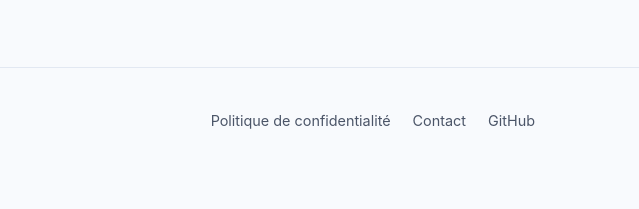
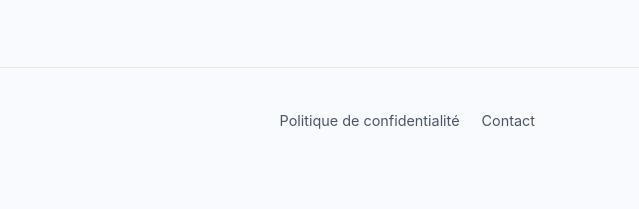
Before and after one commit to Nkonshu/insightdata-landing, a plain HTML site: page index.html in a window 1280 px wide. Shown: the part 3379-3588 px from the top of the page, 641-1280 px from the left. Drawn offline with Linux system fonts and the light colour scheme.

Commit message:
Remove GitHub link from footer

```diff
--- a/index.html
+++ b/index.html
@@ -566,7 +566,6 @@
       <div class="footer-links">
         <a href="https://nkonshu.github.io/insightdata-privacy-policy/">Politique de confidentialité</a>
         <a href="mailto:gpnpapyrusprint@gmail.com">Contact</a>
-        <a href="https://github.com/nkonshu">GitHub</a>
       </div>
     </div>
     <p class="footer-note">© 2026 Insight Data. Conçu pour aider à mieux gérer la consommation de data mobile.</p>
```
